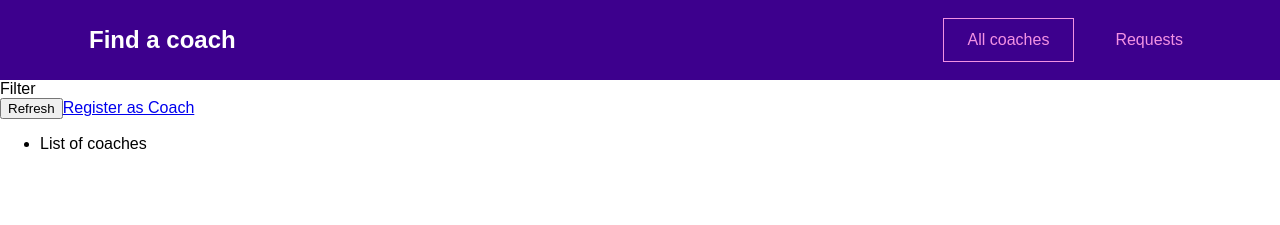
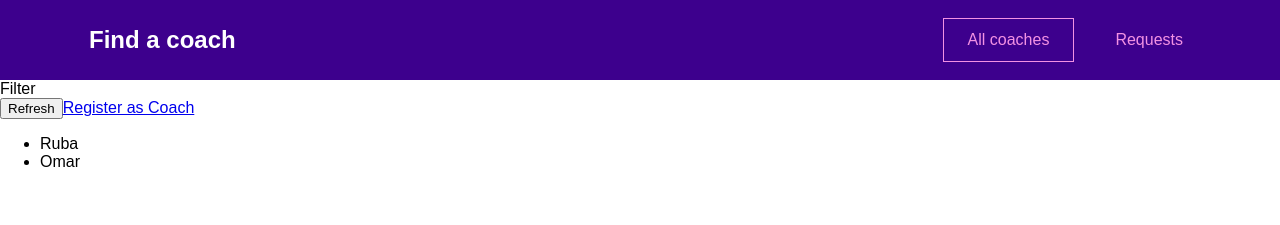
Before and after one commit to Ruba-Alahmad/Find-a-coach, a Vue app: page /coaches in a window 1280 px wide. Shown: the top 225 px of the page. Built offline with nearby package versions, Linux system fonts and the light colour scheme.

Commit message:
Add coach data

```diff
--- a/src/main.js
+++ b/src/main.js
@@ -1,7 +1,9 @@
 import { createApp } from 'vue';
 import router from './router';
 import App from './App.vue'
+import store from './store/index.js'
 
 const app = createApp(App);
 app.use(router);
+app.use(store);
 app.mount('#app');
--- a/src/pages/coaches/coachesList.vue
+++ b/src/pages/coaches/coachesList.vue
@@ -5,8 +5,25 @@
             <button>Refresh</button>
             <router-link to="/register">Register as Coach</router-link>
         </div>
-        <ul>
-        <li>List of coaches</li>
+        <ul v-if="hasCoaches">
+        <li v-for="coach in filteredCoaches" :key="coach.id">
+            {{coach.firstName}}
+        </li>
         </ul>
+        <h3 v-else>No Coaches found</h3>
     </section>
 </template>
+
+
+<script>
+export default {
+    computed:{
+        filteredCoaches(){
+            return this.$store.getters['coaches/coaches'];
+        },
+        hasCoaches(){
+            return this.$store.getters['coaches/hasCoaches'];
+        }
+    }
+}
+</script>
--- /dev/null
+++ b/src/store/index.js
@@ -0,0 +1,10 @@
+import { createStore } from "vuex";
+import coachesModule from './modules/coaches/index.js'
+
+const store = createStore({
+    modules:{
+        coaches: coachesModule,
+    }
+});
+
+export default store;
--- /dev/null
+++ b/src/store/modules/coaches/actions.js
@@ -0,0 +1 @@
+export default {}
--- /dev/null
+++ b/src/store/modules/coaches/getters.js
@@ -0,0 +1,10 @@
+// import coaches from ".";
+
+export default {
+    coaches(state){
+        return state.coaches;
+    },
+    hasCoaches(state){
+        return state.coaches && state.coaches.length > 0;
+    }
+}
--- /dev/null
+++ b/src/store/modules/coaches/index.js
@@ -0,0 +1,33 @@
+import mutations from './mutations.js'
+import actions from './actions.js'
+import getters from './getters.js'
+
+
+export default{
+    namespaced: true,
+    state(){
+        return{
+            coaches:[{
+    id: 'c1',
+    firstName: 'Ruba',
+    lastName: 'Alahmad',
+    areas: ['frontend', 'backend', 'career'],
+    description:
+      "I'm Maximilian and I've worked as a freelance web developer for years. Let me help you become a developer as well!",
+    hourlyRate: 30
+  },
+  {
+    id: 'c2',
+    firstName: 'Omar',
+    lastName: 'Alahmad',
+    areas: ['frontend', 'career'],
+    description:
+      'I am Julie and as a senior developer in a big tech company, I can help you get your first job or progress in your current role.',
+    hourlyRate: 30
+  }]
+        };
+    },
+    mutations,
+    actions,
+    getters
+};
--- /dev/null
+++ b/src/store/modules/coaches/mutations.js
@@ -0,0 +1,2 @@
+
+export default {}
```
